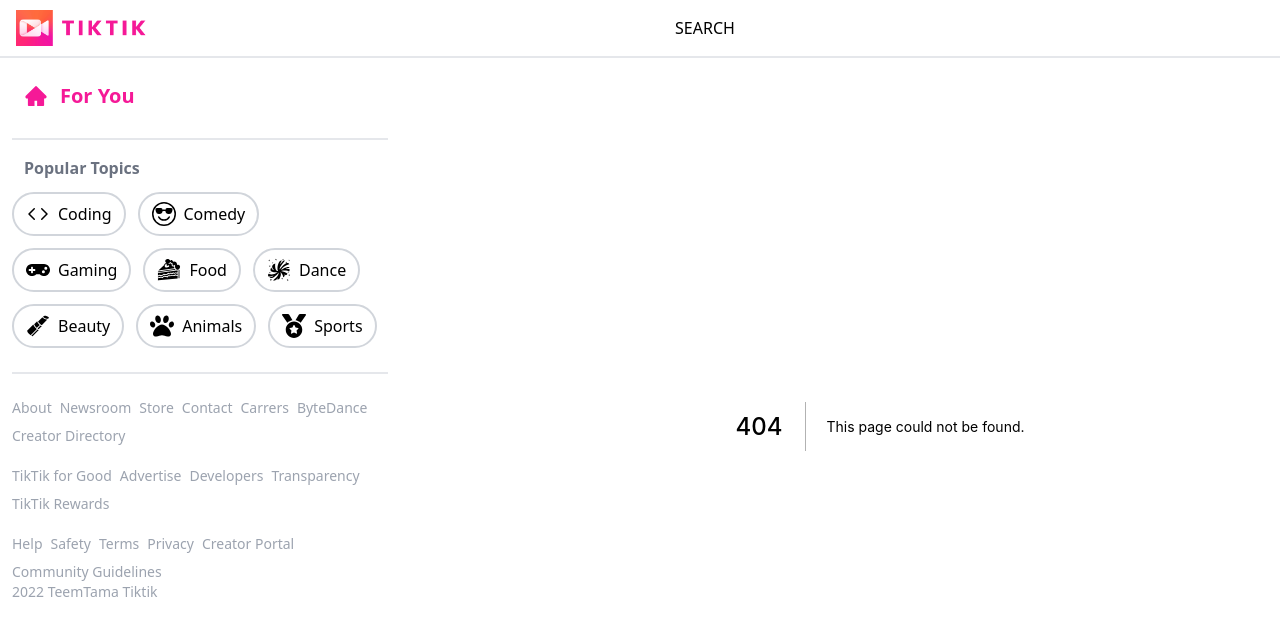
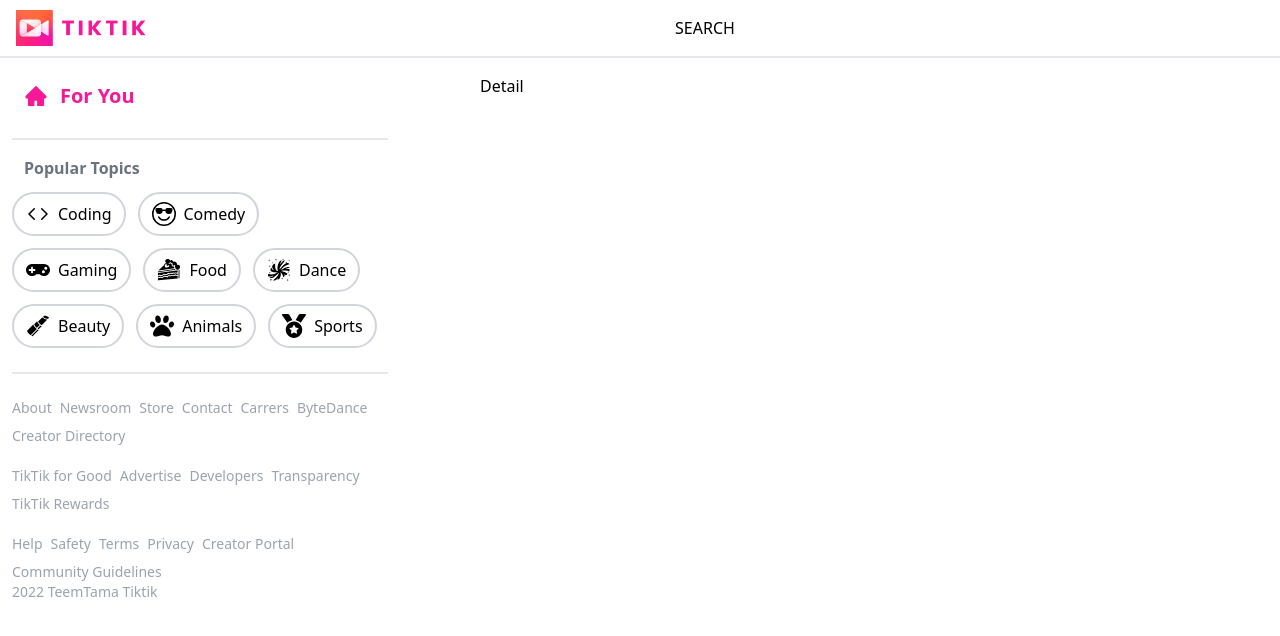
Before and after one commit to anggriawanmr/tiktik_app, a Next.js app: page /detail/1 in a window 1280 px wide. Before the commit this address had no page. Shown: the top 636 px of the page. Built offline with nearby package versions, Linux system fonts and the light colour scheme.

Commit message:
Edit the videoCard component :hammer:

```diff
--- a/components/VideoCard.tsx
+++ b/components/VideoCard.tsx
@@ -68,7 +68,7 @@ const VideoCard: NextPage<IProps> = ({ post }) => {
           onMouseEnter={() => setIsHover(true)}
           onMouseLeave={() => setIsHover(false)}
         >
-          <Link href="/">
+          <Link href={`/detail/${post._id}`}>
             <video
               loop
               ref={videoRef}
@@ -78,7 +78,7 @@ const VideoCard: NextPage<IProps> = ({ post }) => {
           </Link>
 
           {isHover && (
-            <div className="absolute bottom-6 cursor-pointer left-8 md:left-14 lg: left-0 flex gap-10 lg:justify-between w-[100] md:w-[50px] p-3">
+            <div className="absolute bottom-6 cursor-pointer left-8 md:left-14 lg:left-0 flex gap-10 lg:justify-between w-[100] md:w-[50px] p-3">
               {playing ? (
                 <button onClick={onVideoPress}>
                   <BsFillPauseFill className="text-black text-2xl lg:text-4xl" />
--- /dev/null
+++ b/pages/detail/[id].tsx
@@ -0,0 +1,7 @@
+import React from 'react';
+
+const Detail = () => {
+  return <div>Detail</div>;
+};
+
+export default Detail;
```
